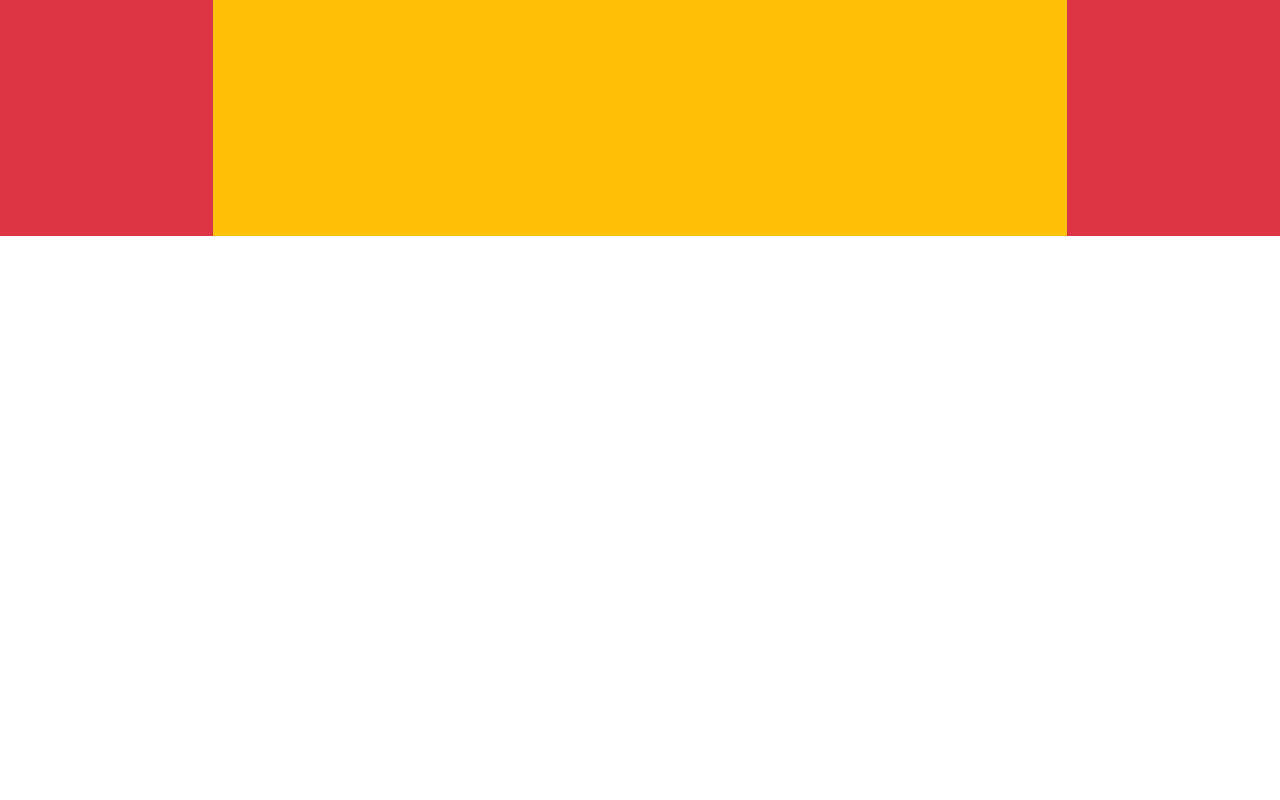
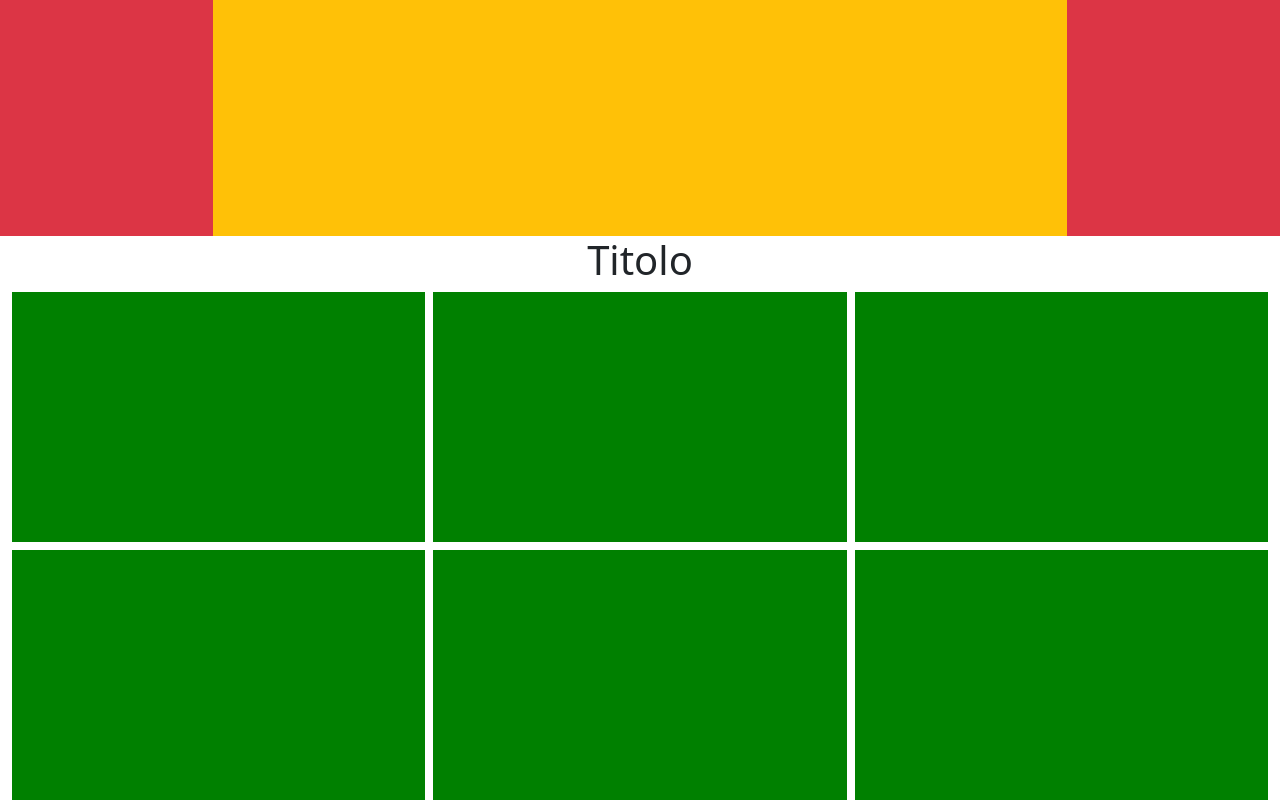
Before and after one commit to SimonePresti/html-css-bootstrap-freelancer, a plain HTML site: page index.html in a window 1280 px wide. Shown: the part 344-1144 px from the top of the page. Before the commit the page ends 800 px from the top, so only its background shows below. Drawn offline with nearby package versions, Linux system fonts and the light colour scheme.

Commit message:
cards section added

```diff
--- a/css/style.css
+++ b/css/style.css
@@ -12,3 +12,10 @@
     height: 500px;
     background-color: red;
 }
+
+
+.img-size {
+    height: 250px;
+    background-color: green;
+    border: 1px solid green;
+}
--- a/index.html
+++ b/index.html
@@ -33,6 +33,7 @@
     </section>
   </header>
   <main>
+
     <section class="jumbo-box">
       <div class="container-fluid h-100">
         <div class="row h-100">
@@ -46,7 +47,47 @@
             vuoto
           </div>
         </div>
+    </section>
 
+    <section class="cards-box">
+      <div class="container-fluid text-center">
+        <h1>Titolo</h1>
+        <div class="star"></div>
+        <div class="row g-2">
+          <div class="col-12 col-md-6 col-lg-4">
+            <div class="img-size">
+
+            </div>
+          </div>
+          <div class="col-12 col-md-6 col-lg-4">
+            <div class="img-size">
+
+            </div>
+          </div>
+          <div class="col-12 col-md-6 col-lg-4">
+            <div class="img-size">
+
+            </div>
+          </div>
+          <div class="col-12 col-md-6 col-lg-4">
+            <div class="img-size">
+
+            </div>
+          </div>
+          <div class="col-12 col-md-6 col-lg-4">
+            <div class="img-size">
+
+            </div>
+          </div>
+          <div class="col-12 col-md-6 col-lg-4">
+            <div class="img-size">
+
+            </div>
+          </div>
+
+
+        </div>
+      </div>
     </section>
   </main>
 </body>
```
Also changed, not shown: img/avatar.svg (added), img/cabin.png (added), img/cake.png (added), img/circus.png (added), img/game.png (added), img/safe.png (added), img/submarine.png (added).
